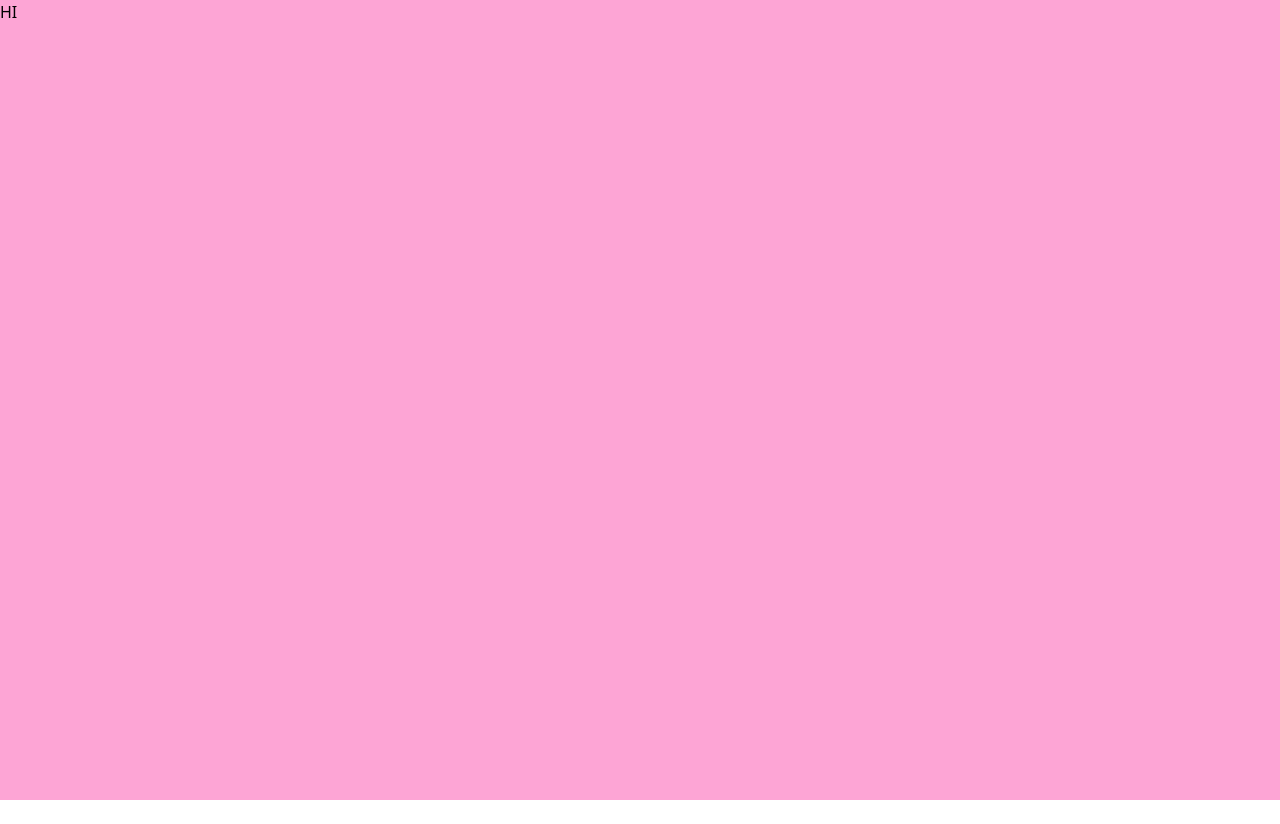
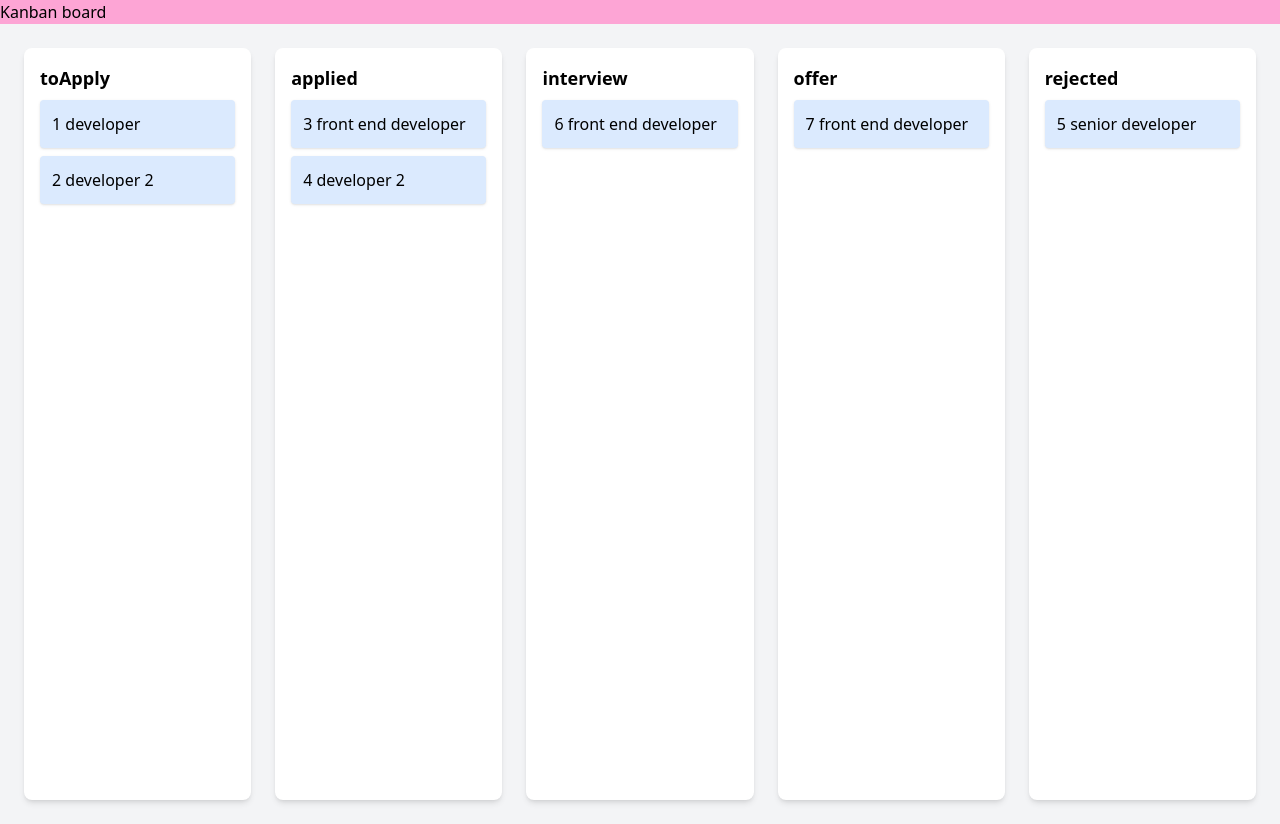
Before and after one commit to MayKhine/trkHire, a React (Vite) app: page / in a window 1280 px wide. Before the commit the page ends 800 px from the top, so only its background shows below. Built offline with nearby package versions, Linux system fonts and the light colour scheme.

Commit message:
start on kanban board

```diff
--- a/package.json
+++ b/package.json
@@ -12,6 +12,7 @@
   },
   "dependencies": {
     "@dnd-kit/core": "^6.3.1",
+    "@dnd-kit/sortable": "^10.0.0",
     "@tailwindcss/vite": "^4.0.4",
     "react": "^19.0.0",
     "react-dom": "^19.0.0",
--- a/src/App.tsx
+++ b/src/App.tsx
@@ -1,13 +1,5 @@
+import { KanbanBoard } from "./components/KanbanBoard"
+
 export const App = () => {
-  type jobProps = {
-    title: string
-    company: string
-    location: string
-  }
-  const jobList = [
-    { title: "Developer", company: "Google", location: "Boston" },
-    { title: "Front-End Developer", company: "Amazon", location: "Boston" },
-    { title: "Developer", company: "Ritz", location: "Boston" },
-  ]
-  return <div className="bg-pink-300 h-full"> HI </div>
+  return <KanbanBoard />
 }
--- /dev/null
+++ b/src/Draggable.tsx
@@ -0,0 +1,18 @@
+import { useDraggable } from "@dnd-kit/core"
+
+export const Draggable = (props) => {
+  const { attributes, listeners, setNodeRef, transform } = useDraggable({
+    id: "draggable",
+  })
+  const style = transform
+    ? {
+        transform: `translate3d(${transform.x}px, ${transform.y}px, 0)`,
+      }
+    : undefined
+
+  return (
+    <button ref={setNodeRef} style={style} {...listeners} {...attributes}>
+      {props.children}
+    </button>
+  )
+}
--- /dev/null
+++ b/src/Droppable.tsx
@@ -0,0 +1,12 @@
+import { useDroppable } from "@dnd-kit/core"
+export const Droppable = (props) => {
+  const { isOver, setNodeRef } = useDroppable({ id: "droppable" })
+  const style = {
+    color: isOver ? "green" : undefined,
+  }
+  return (
+    <div ref={setNodeRef} style={style}>
+      {props.children}
+    </div>
+  )
+}
--- /dev/null
+++ b/src/components/KanbanBoard.tsx
@@ -0,0 +1,48 @@
+import { useState } from "react"
+import { jobType } from "../utils/types"
+import { jobColumns } from "../utils/data"
+import { DndContext } from "@dnd-kit/core"
+import { KanbanColumn } from "./KanbanColumn"
+
+export const KanbanBoard = () => {
+  const [columns, setColumns] = useState(jobColumns)
+
+  const [activeJob, setActiveJob] = useState<jobType | null>(null)
+
+  const handleDragStart = (event: any) => {
+    setActiveJob(event.active.data.current?.job)
+  }
+
+  const handleDragEnd = (event: any) => {
+    const { active, over } = event
+    console.log("handle drag end :", active.id, over.id)
+    if (!over) return
+
+    //look for the current job's column using its id in all columns
+    const fromColumn = columns.find((col) =>
+      col.jobs.some((job) => job.id === active.id)
+    )
+
+    //get the to column from over
+    const toColumn = columns.find((col) => col.id === over.id)
+  }
+
+  return (
+    <div className="bg-pink-300 h-full">
+      Kanban board
+      <DndContext
+        // collisionDetection={closestCorners}
+        onDragStart={handleDragStart}
+        onDragEnd={handleDragEnd}
+      >
+        <div className="flex gap-6 p-6 bg-gray-100 min-h-screen">
+          {columns.map((column) => (
+            <KanbanColumn key={column.id} column={column} />
+          ))}
+        </div>
+
+        {/* <DragOverlay>{activeJob && <KanbanCard job={activeJob} />}</DragOverlay> */}
+      </DndContext>
+    </div>
+  )
+}
--- /dev/null
+++ b/src/components/KanbanCard.tsx
@@ -0,0 +1,28 @@
+import { useDraggable } from "@dnd-kit/core"
+import { jobType } from "../utils/types"
+
+type KanbanCardProps = {
+  job: jobType
+}
+export const KanbanCard = ({ job }: KanbanCardProps) => {
+  const { attributes, listeners, setNodeRef, transform } = useDraggable({
+    id: job.id,
+    data: { job },
+  })
+
+  return (
+    <div
+      ref={setNodeRef}
+      {...attributes}
+      {...listeners}
+      className="bg-blue-100 p-3 rounded shadow cursor-grab hover:bg-blue-200 active:opacity-50"
+      style={{
+        transform: transform
+          ? `translate(${transform.x}px, ${transform.y}px)`
+          : undefined,
+      }}
+    >
+      {job.id} {job.title}
+    </div>
+  )
+}
--- /dev/null
+++ b/src/components/KanbanColumn.tsx
@@ -0,0 +1,32 @@
+import { useDroppable } from "@dnd-kit/core"
+import { jobColumnType } from "../utils/types"
+import { KanbanCard } from "./KanbanCard"
+
+type KanbanColumnProps = {
+  column: jobColumnType
+}
+
+export const KanbanColumn = ({ column }: KanbanColumnProps) => {
+  const { setNodeRef } = useDroppable({ id: column.id })
+
+  return (
+    <div ref={setNodeRef} className="w-64 bg-white p-4 rounded-lg shadow-md">
+      <h2 className="text-lg font-bold mb-2">{column.id}</h2>
+      <div className="space-y-2">
+        {column.jobs.map((job) => (
+          <KanbanCard key={job.id} job={job} />
+        ))}
+      </div>
+      {/* <SortableContext
+        items={column.jobs}
+        strategy={verticalListSortingStrategy}
+      >
+        <div className="space-y-2">
+          {column.jobs.map((job) => (
+            <KanbanCard key={job.id} job={job} />
+          ))}
+        </div>
+      </SortableContext> */}
+    </div>
+  )
+}
--- /dev/null
+++ b/src/utils/data.ts
@@ -0,0 +1,67 @@
+import { jobColumnType } from "./types"
+
+export const jobColumns: jobColumnType[] = [
+  {
+    id: "toApply",
+    jobs: [
+      { id: "1", title: "developer", company: "Google", location: "Boston" },
+      {
+        id: "2",
+        title: "developer 2",
+        company: "Google",
+        location: "Boston",
+      },
+    ],
+  },
+
+  {
+    id: "applied",
+    jobs: [
+      {
+        id: "3",
+        title: "front end developer",
+        company: "Amazon",
+        location: "Boston",
+      },
+      {
+        id: "4",
+        title: "developer 2",
+        company: "Google",
+        location: "NY",
+      },
+    ],
+  },
+  {
+    id: "interview",
+    jobs: [
+      {
+        id: "6",
+        title: "front end developer",
+        company: "Amazon",
+        location: "Boston",
+      },
+    ],
+  },
+  {
+    id: "offer",
+    jobs: [
+      {
+        id: "7",
+        title: "front end developer",
+        company: "Amazon",
+        location: "Boston",
+      },
+    ],
+  },
+  {
+    id: "rejected",
+    jobs: [
+      {
+        id: "5",
+        title: "senior developer",
+        company: "Amazon",
+        location: "Boston",
+      },
+    ],
+  },
+]
--- /dev/null
+++ b/src/utils/types.ts
@@ -0,0 +1,11 @@
+export type jobType = {
+  id: string
+  title: string
+  company: string
+  location: string
+}
+
+export type jobColumnType = {
+  id: string
+  jobs: Array<jobType>
+}
```
Also changed, not shown: 1 other file (tests, documents, lock files or other folders).
